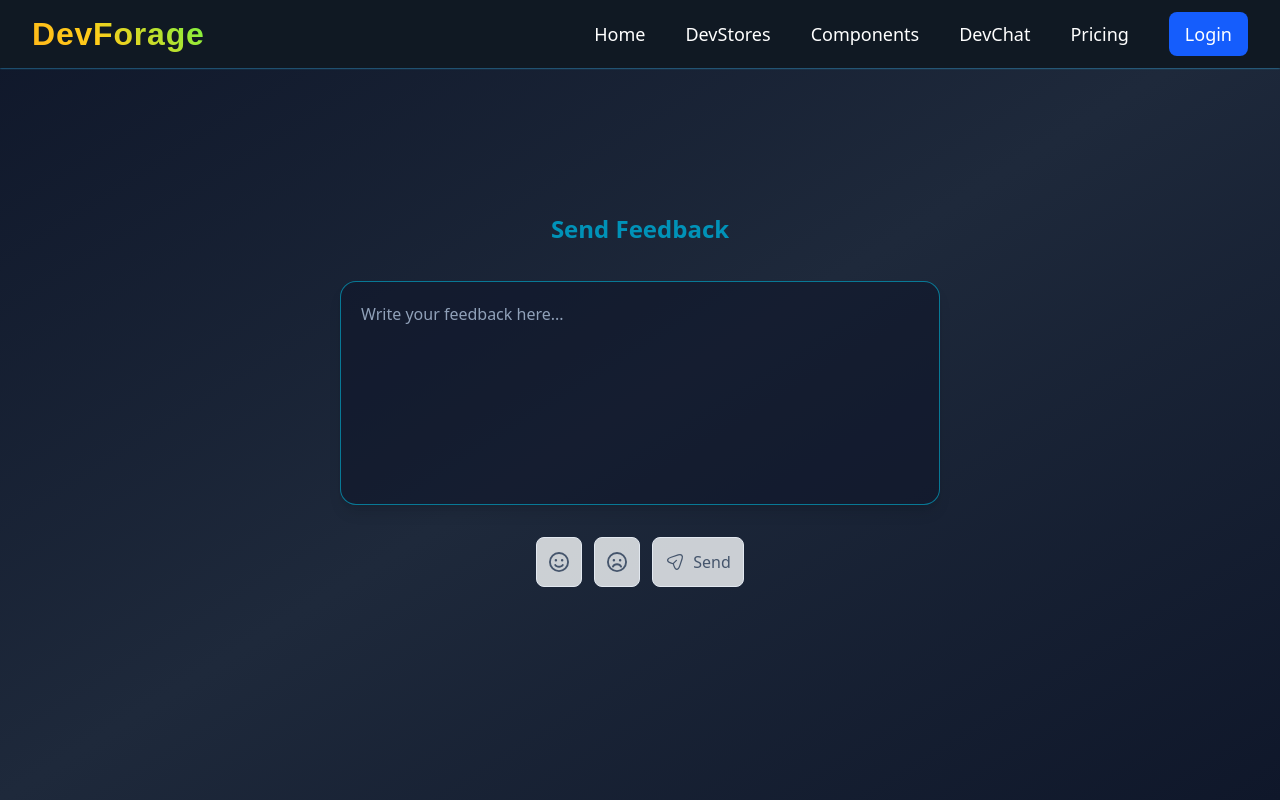
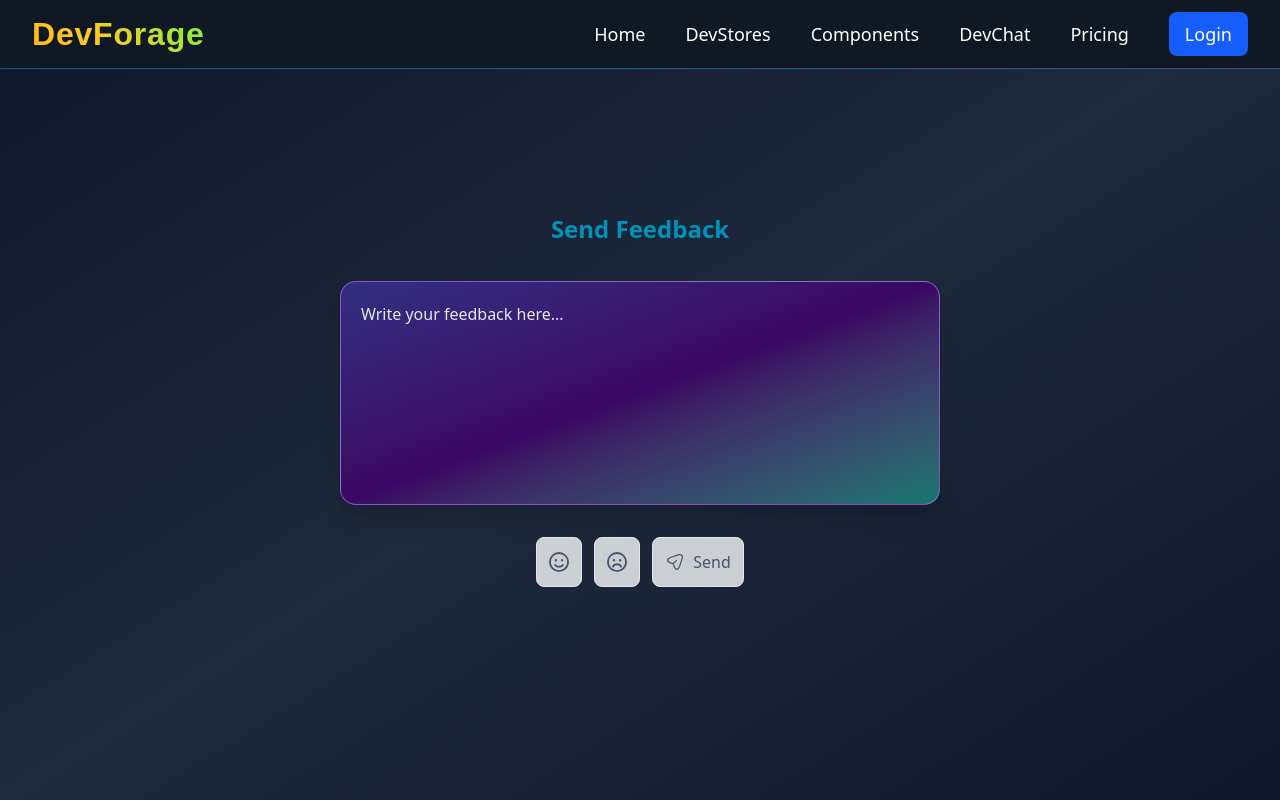
Before and after one commit to raushan-sinha/dev-forage, a React (Vite) app: page /feedback in a window 1280 px wide. Shown: the top 800 px of the page. Built offline with nearby package versions, Linux system fonts and the light colour scheme.

Commit message:
Bg-color changed

```diff
--- a/src/pages/Feedback/Feedback.jsx
+++ b/src/pages/Feedback/Feedback.jsx
@@ -10,11 +10,10 @@ export default function Feedback() {
 
                 <div className="flex justify-center w-full">
                     <textarea
-                        className="w-full sm:w-[90%] md:w-[75%] lg:w-[60%] xl:w-[50%] max-w-3xl h-36 sm:h-44 md:h-52 lg:h-56 bg-slate-900/60 text-white placeholder:text-slate-400 border border-cyan-500/60 rounded-2xl p-4 sm:p-5 resize-none outline-none duration-300 focus:ring-2 focus:ring-cyan-500 focus:border-cyan-500 hover:bg-slate-900/80 shadow-lg"
+                        className="w-full sm:w-[90%] md:w-[75%] lg:w-[60%] xl:w-[50%] max-w-3xl h-36 sm:h-44 md:h-52 lg:h-56 text-white placeholder:text-slate-200 border border-purple-400/60 rounded-2xl p-4 sm:p-5 resize-none outline-none duration-300 focus:ring-2 focus:ring-purple-400 focus:border-purple-400 shadow-xl bg-gradient-to-br from-[#312e81] via-[#3b0764] to-[#0f766e] animate-luxury-gradient"
                         placeholder="Write your feedback here..."
-                        defaultValue=""
-                        id='feedback-textarea'
-                        name='feedback'
+                        id="feedback-textarea"
+                        name="feedback"
                     />
                 </div>
 
```
